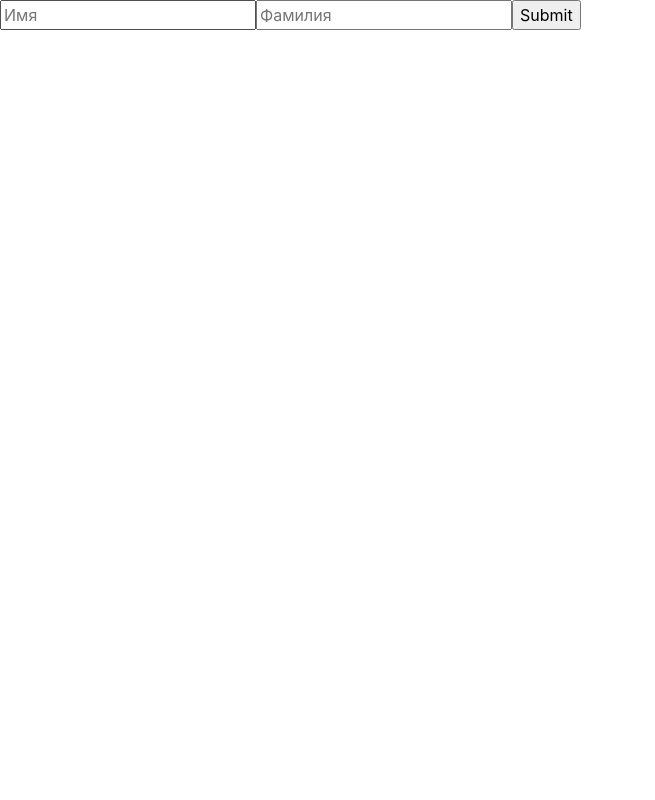
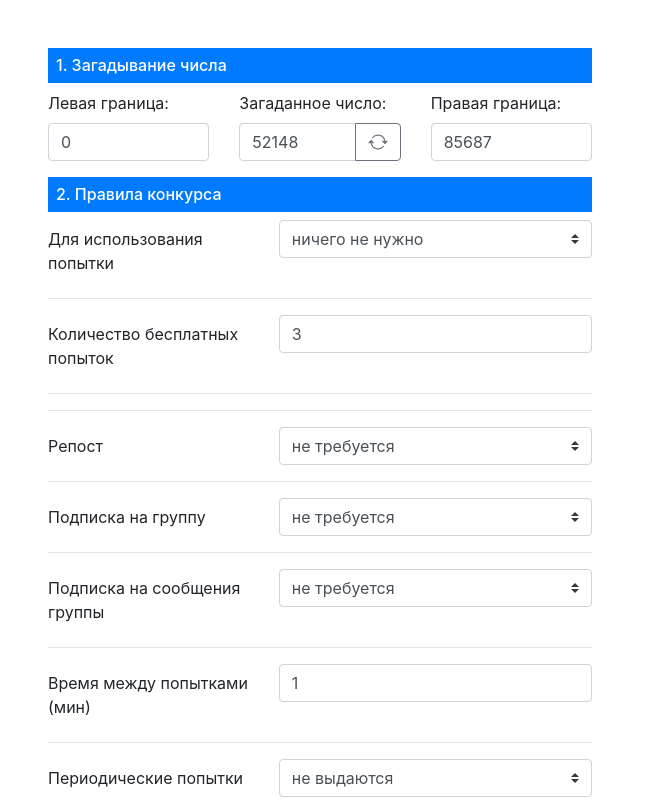
Before and after one commit to Tapha58/PedestalGames, a Vue app: page / in a window 1280 px wide. Shown: the top 800 px of the page, without its empty margins (0-655 px from the left). Built offline with nearby package versions, Linux system fonts and the light colour scheme.

Commit message:
23042020 2108

```diff
--- a/src/App.vue
+++ b/src/App.vue
@@ -1,22 +1,21 @@
 <template>
   <div id="app" >
-<!--    <app-guessTheNumber class="mt-5"></app-guessTheNumber>-->
-<!--    <app-rules class="mt-3"></app-rules>-->
-<!--    <app-postSettings class="mb-5"></app-postSettings>-->
-<!--    <app-image class="mb-0"></app-image>-->
 
-<!--    <div class="mb-5">-->
-<!--      <div class="px-5 col-lg-6">-->
-<!--        <hr>-->
-<!--        <b-button variant="primary">Запустить сейчас</b-button>-->
-<!--      </div>-->
-<!--    </div>-->
-    <form name="test" action="check.php" method="post">
-      <input type="text" name="name" placeholder="Имя">
-      <input type="text" name="surname" placeholder="Фамилия">
-      <input type="submit">
+    <form name="test" action="https://pedestal-test2.aiva-studio.ru/check.php" method="post">
+
+        <app-guessTheNumber class="mt-5"></app-guessTheNumber>
+        <app-rules class="mt-3"></app-rules>
+        <app-postSettings class="mb-5"></app-postSettings>
+        <app-image class="mb-0"></app-image>
+
+        <div class="mb-5">
+          <div class="px-5 col-lg-6">
+            <hr>
+            <b-button type="submit" variant="primary">Запустить сейчас</b-button>
+          </div>
+        </div>
+
     </form>
-
 
   </div>
 </template>
--- a/src/components/Guess the number.vue
+++ b/src/components/Guess the number.vue
@@ -3,16 +3,16 @@
         <h6 class="p-2 mb-2 bg-primary text-white">1. Загадывание числа</h6>
 
 
-        <b-form class="row">
+        <div class="row">
             <div class="col-sm mb-3 mb-sm-0">
-                <label for="input-with-list">Левая граница:</label>
-                <b-form-input type="number" required list="input-list" id="input-with-list" v-model="min"></b-form-input>
+                <label for="leftBorder">Левая граница:</label>
+                <b-form-input name="leftBorder" type="number" required list="input-list" id="leftBorder" v-model="min"></b-form-input>
             </div>
 
             <div class="col-sm mb-3 mb-sm-0">
-                <label for="">Загаданное число:</label>
+                <label for="selectNumber">Загаданное число:</label>
                 <b-input-group>
-                    <b-form-input type="number" min="" v-model="selectNumber"></b-form-input>
+                    <b-form-input name="selectNumber" id="selectNumber" type="number" min="" v-model="selectNumber"></b-form-input>
                     <b-input-group-append>
                         <b-button @click="randomNumber" variant="outline-secondary">
                             <b-icon icon="arrow-repeat"></b-icon>
@@ -22,13 +22,13 @@
             </div>
 
             <div class="col-sm">
-                <label for="input-with-list">Правая граница:</label>
-                <b-form-input type="number" list="input-list" id="input-with-list" v-model="max"></b-form-input>
+                <label for="rightBorder">Правая граница:</label>
+                <b-form-input name="rightBorder" type="number" list="input-list" id="rightBorder" v-model="max"></b-form-input>
             </div>
 
 
 
-        </b-form>
+        </div>
 
     </div>
 </template>
--- /dev/null
+++ b/src/components/Image post.vue
@@ -0,0 +1,17 @@
+<template>
+    <div class="px-5 col-lg-3">
+        <label>Картинка для поста с игрой:</label>
+        <b-img src="https://github.com/Tapha112/games/blob/master/default.jpg?raw=true" fluid alt="Responsive image"></b-img>
+        <b-form-file class="mt-2" placeholder="Загрузить свою картинку" id="im1"  accept=".jpg, .png, .gif"></b-form-file>
+    </div>
+</template>
+
+<script>
+    export default {
+
+    }
+</script>
+
+<style scoped>
+
+</style>
--- a/src/components/Post settings.vue
+++ b/src/components/Post settings.vue
@@ -2,14 +2,14 @@
     <div class="px-5 col-lg-6">
         <h6 class="p-2 mb-2 bg-primary text-white">3. Настройки поста</h6>
         <b-form-textarea
+                name="textOfThePost"
                 id="textarea"
                 v-model="text"
                 placeholder="Напишите текст поста с игрой."
                 rows="3"
+                value="text"
                 max-rows="18"
         ></b-form-textarea>
-
-
     </div>
 </template>
 
--- a/src/components/Rules.vue
+++ b/src/components/Rules.vue
@@ -8,11 +8,10 @@
                 label-cols-sm="12"
                 label-cols-md="5"
                 label="Для использования попытки"
-                label-for=""
+                label-for="forUseAttempt"
         >
-            <b-form-select required id="" v-model="selected3" :options="options1"></b-form-select>
+            <b-form-select name="forUseAttempt" required id="forUseAttempt" v-model="selected3" :options="options1"></b-form-select>
         </b-form-group>
-
 
         <hr>
 
@@ -22,7 +21,7 @@
             label="Количество бесплатных попыток"
             label-for="numberOfFreeAttempts"
         >
-            <b-form-input  type="number" id="numberOfFreeAttempts" value="3"></b-form-input>
+            <b-form-input name="numberOfFreeAttempts" type="number" id="numberOfFreeAttempts" value="3"></b-form-input>
         </b-form-group>
 
         <hr>
@@ -35,7 +34,7 @@
             label="Количество платных попыток"
             label-for="numberOfPaidAttempts"
         >
-            <b-form-input type="number" id="numberOfPaidAttempts" value="3"></b-form-input>
+            <b-form-input name="numberOfPaidAttempts" type="number" id="numberOfPaidAttempts" value="3"></b-form-input>
         </b-form-group>
 
         <b-form-group
@@ -43,15 +42,12 @@
                 label-cols-sm="12"
                 label-cols-md="5"
                 label="Цена попытки"
-                label-for=""
+                label-for="attemptPrice"
         >
-            <b-form-input type="number" id="" value="3"></b-form-input>
+            <b-form-input name="attemptPrice" type="number" id="attemptPrice" value="3"></b-form-input>
         </b-form-group>
 
         <hr>
-
-
-
 
         <b-form-group
             label-cols-sm="12"
@@ -59,7 +55,7 @@
             label="Репост"
             label-for="repost"
         >
-            <b-form-select required id="repost" v-model="selected" :options="options2"></b-form-select>
+            <b-form-select name="repost" required id="repost" v-model="selected" :options="options2"></b-form-select>
         </b-form-group>
 
         <b-form-group
@@ -69,7 +65,7 @@
             label="Попыток за репост"
             label-for="attemptsBehindRepost"
         >
-            <b-form-input type="number" required id="attemptsBehindRepost" value="1"></b-form-input>
+            <b-form-input name="attemptsBehindRepost" type="number" required id="attemptsBehindRepost" value="1"></b-form-input>
         </b-form-group>
 
         <hr>
@@ -80,7 +76,7 @@
             label="Подписка на группу"
             label-for="subscribingGroup"
         >
-            <b-form-select required id="subscribingGroup" v-model="selected1" :options="options2"></b-form-select>
+            <b-form-select name="subscribingGroup" required id="subscribingGroup" v-model="selected1" :options="options2"></b-form-select>
         </b-form-group>
 
         <b-form-group
@@ -90,7 +86,7 @@
             label="Попыток за подписку"
             label-for="attemptsBehindSubscribingGroup"
         >
-            <b-form-input type="number" required id="attemptsBehindSubscribingGroup" value="1"></b-form-input>
+            <b-form-input name="attemptsBehindSubscribingGroup" type="number" required id="attemptsBehindSubscribingGroup" value="1"></b-form-input>
         </b-form-group>
 
         <hr>
@@ -101,7 +97,7 @@
                 label="Подписка на сообщения группы"
                 label-for="subscribingGroupMessage"
         >
-            <b-form-select required id="subscribingGroupMessage" v-model="selected2" :options="options2"></b-form-select>
+            <b-form-select name="subscribingGroupMessage" required id="subscribingGroupMessage" v-model="selected2" :options="options2"></b-form-select>
         </b-form-group>
 
         <b-form-group
@@ -111,7 +107,7 @@
                 label="Попыток за подписку"
                 label-for="attemptsBehindSubscribingGroupMessage"
         >
-            <b-form-input type="number" required id="attemptsBehindSubscribingGroupMessage" value="1"></b-form-input>
+            <b-form-input name="attemptsBehindSubscribingGroupMessage" type="number" required id="attemptsBehindSubscribingGroupMessage" value="1"></b-form-input>
         </b-form-group>
 
         <hr>
@@ -122,7 +118,7 @@
                 label="Время между попытками (мин)"
                 label-for="timeBetweenAttempts"
         >
-            <b-form-input type="number" id="timeBetweenAttempts" value="1"></b-form-input>
+            <b-form-input name="timeBetweenAttempts" type="number" id="timeBetweenAttempts" value="1"></b-form-input>
         </b-form-group>
 
         <hr>
@@ -130,10 +126,10 @@
         <b-form-group
                 label-cols-sm="12"
                 label-cols-md="5"
-                label="Переодические попытки"
-                label-for=""
+                label="Периодические попытки"
+                label-for="periodicAttempts"
         >
-            <b-form-select required id="" v-model="selected4" :options="options3"></b-form-select>
+            <b-form-select name="periodicAttempts" id="periodicAttempts" v-model="selected4" :options="options3"></b-form-select>
         </b-form-group>
 
         <div v-show="selected4 == 'b'">
@@ -141,27 +137,27 @@
                     label-cols-sm="12"
                     label-cols-md="5"
                     label="Количество попыток"
-                    label-for=""
+                    label-for="numberOfAttempts"
             >
-                <b-form-input type="number" id="" value="3"></b-form-input>
+                <b-form-input name="numberOfAttempts" type="number" id="numberOfAttempts" value="3"></b-form-input>
             </b-form-group>
 
             <b-form-group
                     label-cols-sm="12"
                     label-cols-md="5"
                     label="Частота"
-                    label-for=""
+                    label-for="frequency"
             >
-                <b-form-input type="number" id="" value="3"></b-form-input>
+                <b-form-input name="frequency" type="number" id="frequency" value="3"></b-form-input>
             </b-form-group>
 
             <b-form-group
                     label-cols-sm="12"
                     label-cols-md="5"
                     label="Сколько раз"
-                    label-for=""
+                    label-for="howManyTimes"
             >
-                <b-form-input type="number" id="" value="3"></b-form-input>
+                <b-form-input name="howManyTimes" type="number" id="howManyTimes" value="3"></b-form-input>
             </b-form-group>
         </div>
 
--- a/src/main.js
+++ b/src/main.js
@@ -3,7 +3,7 @@ import App from './App.vue'
 import Rules from './components/Rules.vue'
 import guessTheNumber from './components/Guess the number.vue'
 import postSettings from './components/Post settings.vue'
-import image from './components/Image.vue'
+import imagePost from './components/Image post.vue'
 
 import { BootstrapVue, IconsPlugin } from 'bootstrap-vue'
 
@@ -13,7 +13,7 @@ Vue.use(IconsPlugin)
 Vue.component('app-rules', Rules)
 Vue.component('app-guessTheNumber', guessTheNumber)
 Vue.component('app-postSettings', postSettings)
-Vue.component('app-image', image)
+Vue.component('app-image', imagePost)
 Vue.config.productionTip = false
 
 new Vue({
```
Also changed, not shown: src/components/Image.vue (deleted, +0 -29 lines), 1 other file (tests, documents, lock files or other folders).
